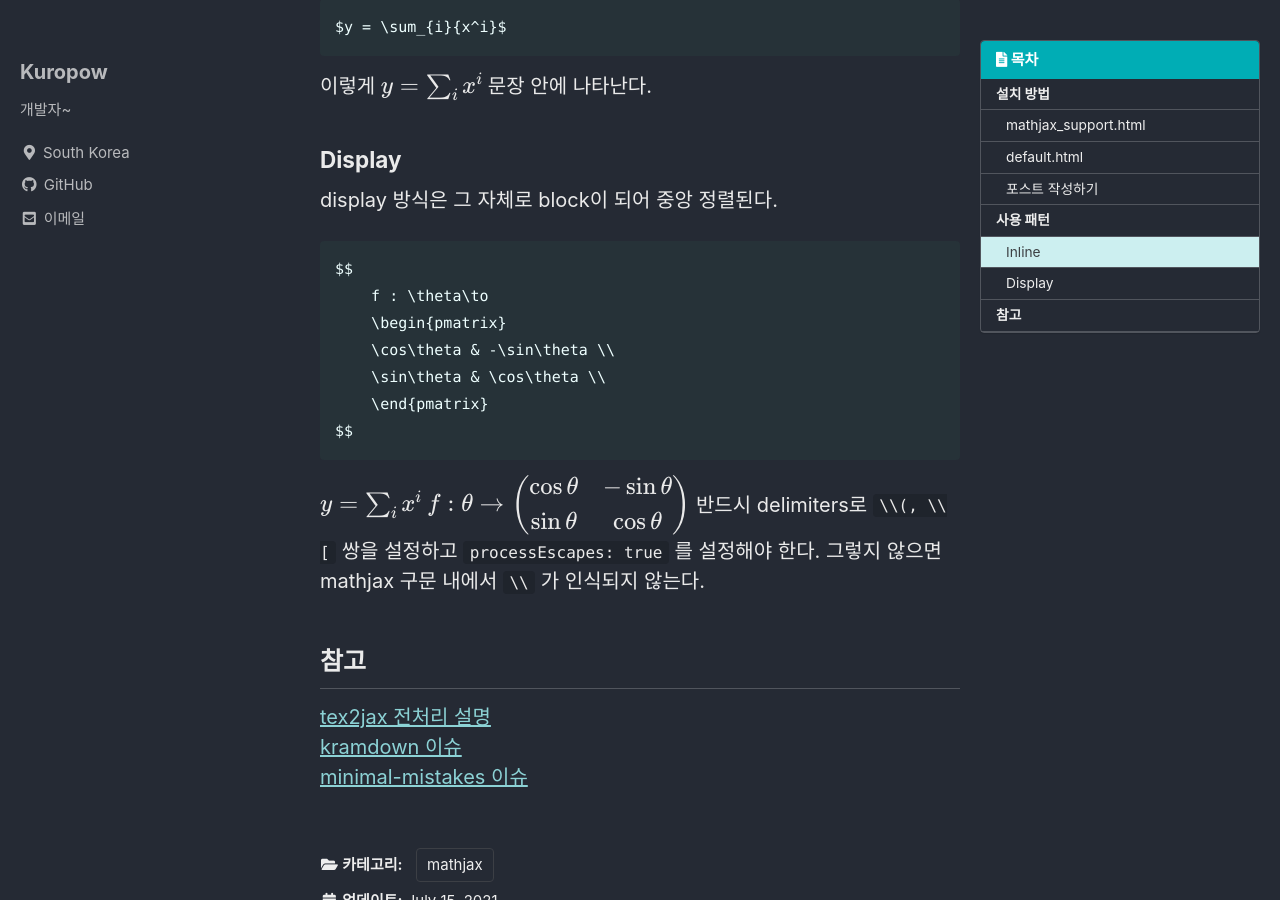
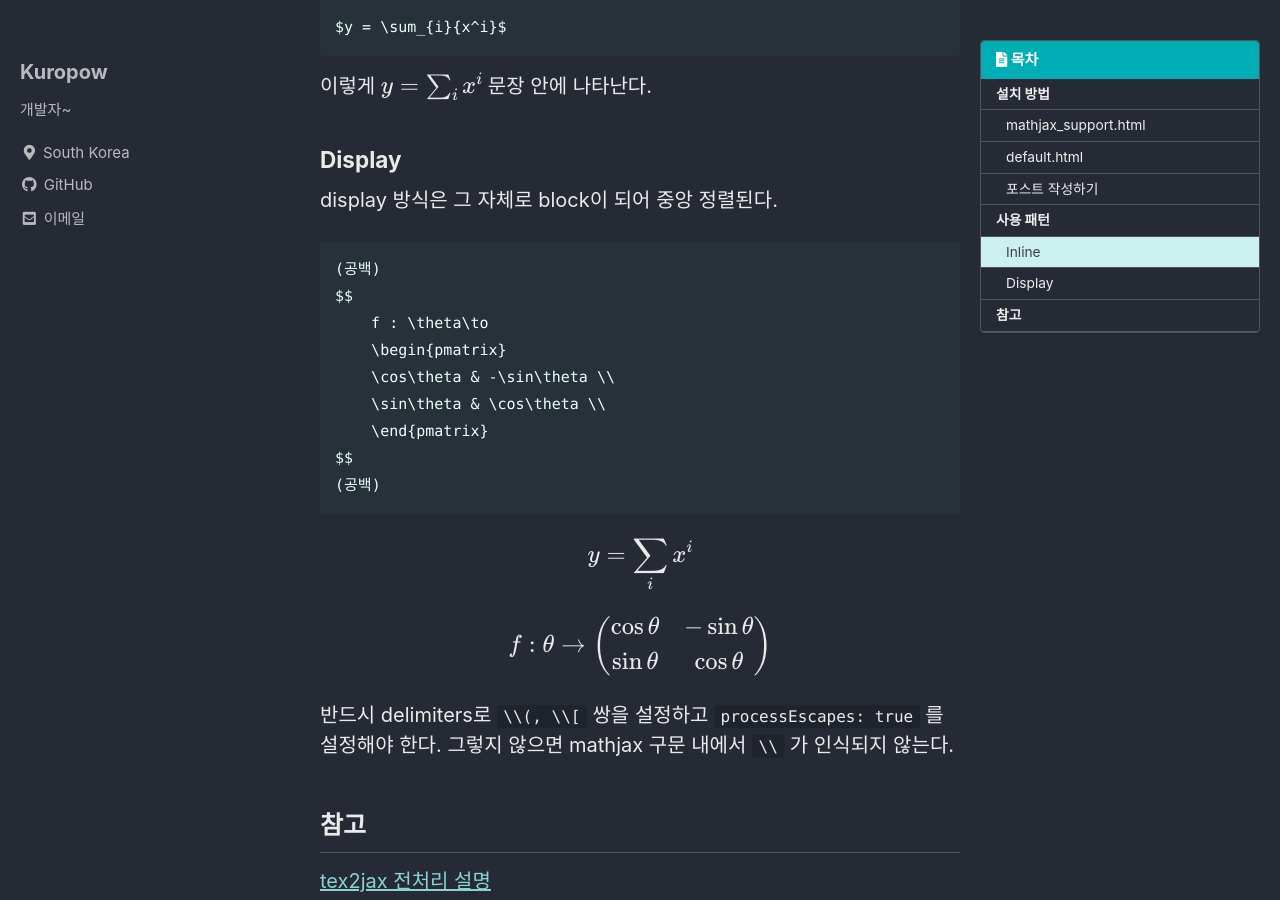
Before and after one commit to kuro11pow2/kuro11pow2.github.io, a Jekyll site: the page built from _posts/2021-07-15-0624.md, in a window 1280 px wide and 900 px high, scrolled down 2449 px. Built offline with Jekyll 4.4.1, drawn with Linux system fonts in a browser that asks for light colours; cached includes are drawn as plain includes; formulas are drawn with MathJax 3; comment, search, counter and statistics services are not loaded.

Commit message:
포스트 수정

````diff
--- a/_posts/2021-07-15-0624.md
+++ b/_posts/2021-07-15-0624.md
@@ -82,6 +82,7 @@ $y = \sum_{i}{x^i}$
 ### Display
 display 방식은 그 자체로 block이 되어 중앙 정렬된다.
 ```
+(공백)
 $$
     f : \theta\to
     \begin{pmatrix}
@@ -89,10 +90,13 @@ $$
     \sin\theta & \cos\theta \\
     \end{pmatrix}
 $$
+(공백)
 ```
+
 $$
     y = \sum_{i}{x^i}
 $$
+
 $$
     f : \theta\to
     \begin{pmatrix}
@@ -100,6 +104,7 @@ $$
     \sin\theta & \cos\theta \\
     \end{pmatrix}
 $$
+
 반드시 delimiters로 ```\\(, \\[``` 쌍을 설정하고 ```processEscapes: true``` 를 설정해야 한다. 그렇지 않으면 mathjax 구문 내에서 ```\\``` 가 인식되지 않는다.
 
 ## 참고
````
